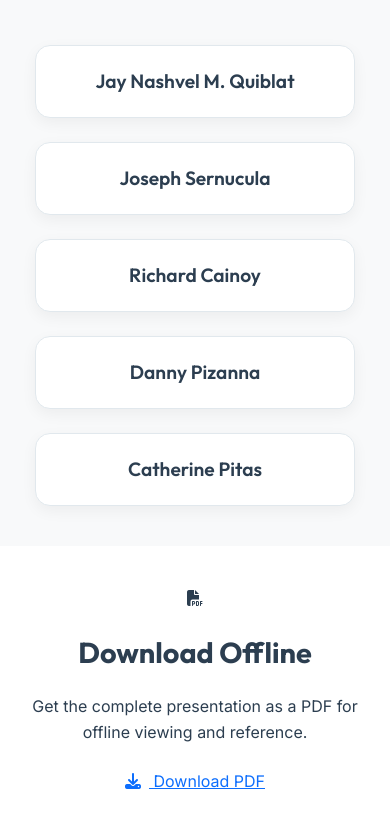
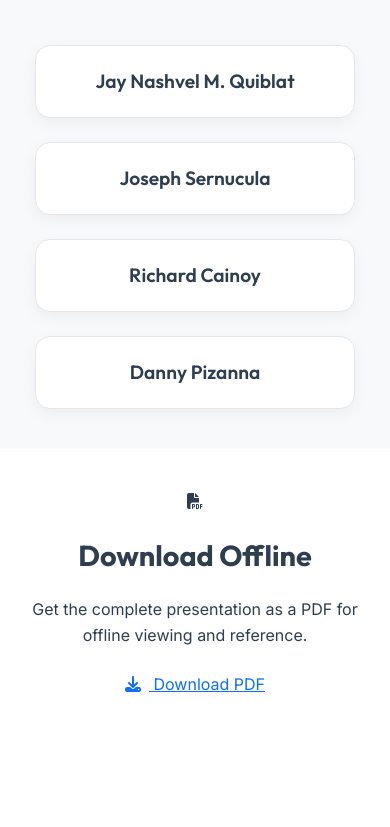
Before and after one commit to nashvel/gene-therapy, a plain HTML site: page index.html in a window 390 px wide. Shown: the part 9900-10727 px from the top of the page. After the commit the page ends 10638 px from the top, so only its background shows below. Drawn offline with nearby package versions, Linux system fonts and the light colour scheme.

```diff
--- a/sections/members.html
+++ b/sections/members.html
@@ -26,12 +26,6 @@
                     <h3 class="member-name">Danny Pizanna</h3>
                 </div>
             </div>
-            <!-- Member 5 -->
-            <div class="col-md-4 col-lg-4" data-aos="fade-up" data-aos-delay="500">
-                <div class="member-item text-center">
-                    <h3 class="member-name">Catherine Pitas</h3>
-                </div>
-            </div>
         </div>
     </div>
 </section>
```
